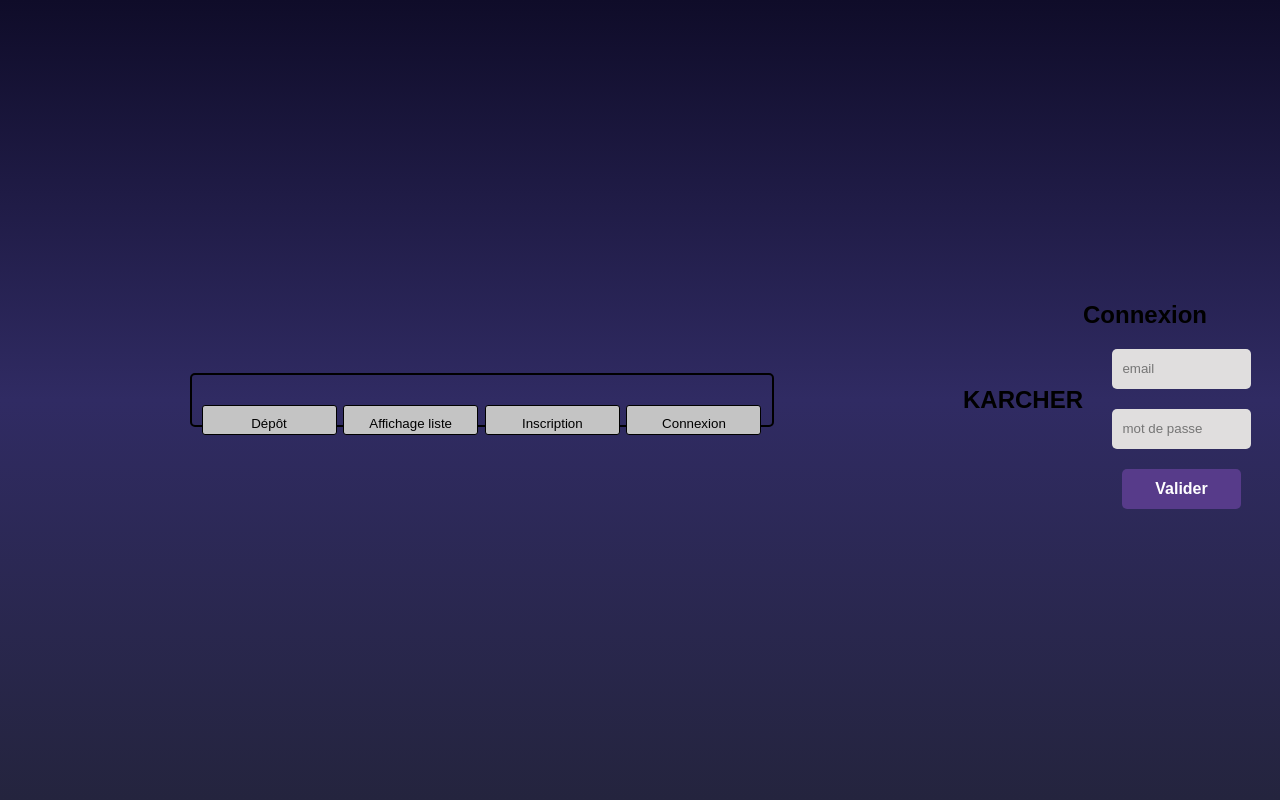
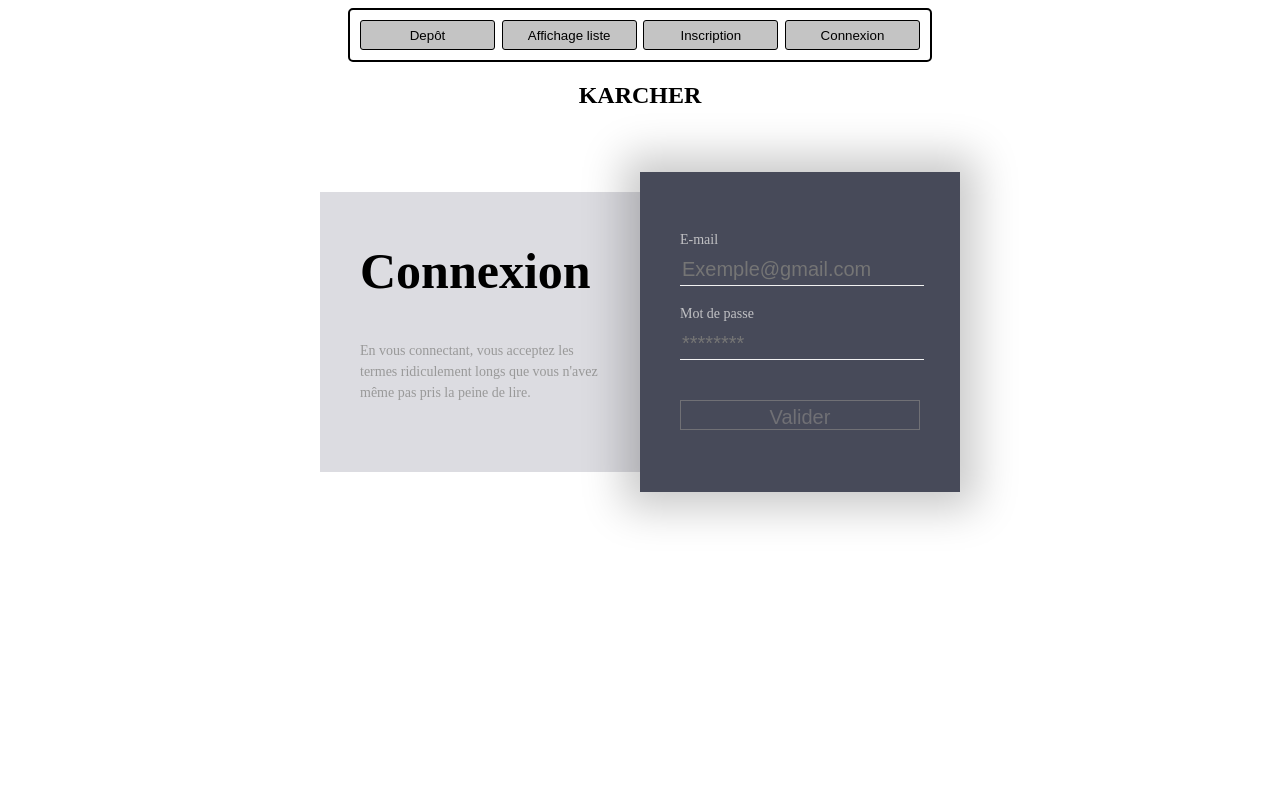
Before and after one commit to rouslan06/Karcher, a PHP site: page /karcher/Page/connexion/connexion.php in a window 1280 px wide. Run offline with PHP 8.4, Linux system fonts and the light colour scheme.

Commit message:
CSS Login & Register, Menu de navigation retravailler pour le PHP

```diff
--- a/Component/menu.php
+++ b/Component/menu/menu.php
@@ -5,30 +5,26 @@
     <head>
         <title>KARCHER</title>
         <meta charset="utf-8">
-        <link rel="stylesheet" type="text/css" href="Component/menu.css" />
+        <link rel="stylesheet" type="text/css" href="./menu.css" />
         <meta name="viewport" content="width=device-width, initial-scale=1">
     </head>
 
     <body>
 
-        <?php
-            function menu() {
-        ?>
-
         <div id='menu'>
-            <form id='depot' method='post'>
+            <form id='depot' method='post' action="../../../Karcher/index.php">
                 <input class='boutonMenu' type='submit' value='Depôt' />
             </form>
 
-            <form id='affichageList' action='./Page/affichageListe/affichageListe.php' method='post'>
+            <form id='affichageList' action='../../../Karcher/Page/affichageListe/affichageListe.php ' method='post'>
                 <input class='boutonMenu' type='submit' value='Affichage liste' />
             </form>
 
-            <form id='inscription' action='./Page/inscription/inscription.php' method='post'>
+            <form id='inscription' action='../../../Karcher/Page/inscription/inscription.php' method='post'>
                 <input class='boutonMenu' type='submit' value='Inscription' />
             </form>
 
-            <form id='connexion' action='./Page/connexion/connexion.php' method='post'>
+            <form id='connexion' action='../../../Karcher/Page/connexion/connexion.php' method='post'>
                 <input class='boutonMenu' type='submit' value='Connexion' />
             </form>
         </div>
@@ -37,9 +33,5 @@
             KARCHER
         </h2>
 
-        <?php
-            }
-        ?>
-
     </body>
 </html>
--- a/Component/menu2.php
+++ /dev/null
@@ -1,45 +0,0 @@
-<!doctype html>
-
-<html>
-
-    <head>
-        <title>KARCHER</title>
-        <meta charset="utf-8">
-        <link rel="stylesheet" type="text/css" href="Component/menu.css" />
-        <meta name="viewport" content="width=device-width, initial-scale=1">
-    </head>
-
-    <body>
-
-        <?php
-            function menu2() {
-        ?>
-
-        <div id='menu'>
-            <form id='depot' action='../../index.php' method='post'>
-                <input class='boutonMenu' type='submit' value='Dépôt' />
-            </form>
-
-            <form id='affichageListe' action='../affichageListe/affichageListe.php' method='post'>
-                <input class='boutonMenu' type='submit' value='Affichage liste' />
-            </form>
-
-            <form id='Inscription' action='../inscription/inscription.php' method='post'>
-                <input class='boutonMenu' type='submit' value='Inscription' />
-            </form>
-
-            <form id='Connexion' action='../connexion/connexion.php' method='post'>
-                <input class='boutonMenu' type='submit' value='Connexion' />
-            </form>
-        </div>
-
-        <h2 id='titrePrincipale2' style='text-align:center;'>
-            KARCHER
-        </h2>
-
-        <?php
-            }
-        ?>
-
-    </body>
-</html>
--- a/Page/connexion/Connexion.css
+++ b/Page/connexion/Connexion.css
@@ -28,93 +28,119 @@
 
   /* CSS LOGIN AND REGISTER */
 
-body{
-	margin: 0;
-	padding: 0;
+::selection {
+  background: #2d2f36;
+}
+::-webkit-selection {
+  background: #2d2f36;
+}
+::-moz-selection {
+  background: #2d2f36;
+}
+@media (max-width: 767px) {
+  .page {
+    height: auto;
+    margin-bottom: 20px;
+    padding-bottom: 20px;
+  }
+}
+.container {
   display: flex;
-	justify-content: center;
-	align-items: center;
-	min-height: 100vh;
-	font-family: 'Jost', sans-serif;
-	background: linear-gradient(to bottom, #0f0c29, #302b63, #24243e);
+  height: 320px;
+  margin: 5% auto;
+  width: 640px;
 }
-.main{
-	width: 350px;
-	height: 500px;
-	background: red;
-	overflow: hidden;
-	background: url("https://doc-08-2c-docs.googleusercontent.com/docs/securesc/68c90smiglihng9534mvqmq1946dmis5/fo0picsp1nhiucmc0l25s29respgpr4j/1631524275000/03522360960922298374/03522360960922298374/1Sx0jhdpEpnNIydS4rnN4kHSJtU1EyWka?e=view&authuser=0&nonce=gcrocepgbb17m&user=03522360960922298374&hash=tfhgbs86ka6divo3llbvp93mg4csvb38") no-repeat center/ cover;
-	border-radius: 10px;
-	box-shadow: 5px 20px 50px #000;
+@media (max-width: 767px) {
+  .container {
+    flex-direction: column;
+    height: 630px;
+    width: 320px;
   }
-#chk{
-	display: none;
 }
-.signup{
+.left {
+  background: #dcdce1;
+  height: calc(100% - 40px);
+  top: 20px;
   position: relative;
-	width:100%;
+  width: 50%;
+}
+@media (max-width: 767px) {
+  .left {
     height: 100%;
+    left: 20px;
+    width: calc(100% - 40px);
+    max-height: 270px;
   }
-label{
-	color: #fff;
-	font-size: 2.3em;
-	justify-content: center;
-	display: flex;
-	margin: 60px;
-	font-weight: bold;
-	cursor: pointer;
-	transition: .5s ease-in-out;
 }
-input{
-	width: 60%;
-	height: 20px;
-	background: #e0dede;
-	justify-content: center;
-	display: flex;
-	margin: 20px auto;
-	padding: 10px;
-	border: none;
-	outline: none;
-	border-radius: 5px;
+.login {
+  font-size: 50px;
+  font-weight: 900;
+  margin: 50px 40px 40px;
 }
-button{
-	width: 60%;
-	height: 40px;
-	margin: 10px auto;
-	justify-content: center;
+.eula {
+  color: #999;
+  font-size: 14px;
+  line-height: 1.5;
+  margin: 40px;
+}
+.right {
+  background: #474a59;
+  box-shadow: 0px 0px 40px 16px rgba(0, 0, 0, 0.22);
+  color: #f1f1f2;
+  position: relative;
+  width: 50%;
+}
+@media (max-width: 767px) {
+  .right {
+    flex-shrink: 0;
+    height: 100%;
+    width: 100%;
+    max-height: 350px;
+  }
+}
+.form {
+  margin: 40px;
+  position: absolute;
+}
+label {
+  color: #c2c2c5;
   display: block;
-	color: #fff;
-	background: #573b8a;
-	font-size: 1em;
-	font-weight: bold;
+  font-size: 14px;
+  height: 16px;
   margin-top: 20px;
-	outline: none;
-	border: none;
-	border-radius: 5px;
-	transition: .2s ease-in;
-	cursor: pointer;
+  margin-bottom: 5px;
 }
-button:hover{
-	background: #6d44b8;
+.input-login {
+  background: transparent;
+  border: 0;
+  border-bottom: 1px solid;
+  color: #f2f2f2;
+  font-size: 20px;
+  height: 30px;
+  line-height: 30px;
+  outline: none !important;
+  width: 100%;
 }
-.login{
-	height: 460px;
-	background: #eee;
-	border-radius: 60% / 10%;
-	transform: translateY(-180px);
-	transition: .8s ease-in-out;
+input::-moz-focus-inner {
+  border: 0;
 }
-.login label{
-	color: #573b8a;
-	transform: scale(.6);
+#btn-submit {
+  color: #707075;
+  margin-top: 40px;
+  transition: color 300ms;
+  background: transparent;
+  border: 0;
+  border: 1px solid;
+  font-size: 20px;
+  height: 30px;
+  line-height: 30px;
+  outline: none !important;
+  width: 100%;
 }
-
-#chk:checked ~ .login{
-	transform: translateY(-500px);
+#btn-submit:focus {
+  color: #f2f2f2;
+  border: 1px solid white;
 }
-#chk:checked ~ .login label{
-	transform: scale(1);
+#btn-submit:active {
+  color: #d0d0d2;
 }
-#chk:checked ~ .signup label{
-	transform: scale(.6);
-}
--- a/Page/connexion/connexion.php
+++ b/Page/connexion/connexion.php
@@ -2,28 +2,31 @@
 
 </html>
 
-<?php
-    require __DIR__."/../../Component/menu2.php";
-?>
-
 <head>
-    <title>KARCHER</title>
+    <title>Connectez-vous !</title>
     <meta charset="utf-8">
-    <link rel="stylesheet" type="text/css" href="./connexion.css" />
+    <link rel="stylesheet" type="text/css" href="connexion.css" />
     <meta name="viewport" content="width=device-width, initial-scale=1">
 </head>
 
 <body>
-    <?php menu2(); ?>
-    <section>
-        <h2>Connexion</h2>
-        <!--  -->
-            <form action="sessions.php" method="POST">
-                <input type="email" name="email" placeholder="email" required />
-                <input type="password" name="password" placeholder="mot de passe" required />
-                <button name="sub" >Valider</button>
-            </form>
-    </section>
-</body>
+    <?php include __DIR__ . "../../../Component/menu/menu.php"?>
+  <div class="container">
+    <div class="left">
+      <div class="login">Connexion</div>
+      <div class="eula">En vous connectant, vous acceptez les termes ridiculement longs que vous n'avez même pas pris la peine de lire.</div>
+    </div>
+    <div class="right">
+      <div class="form">
+      <form action="sessions.php" method="POST">
+        <label for="email">E-mail</label>
+        <input type="email" id="email" class="input-login" name="email" placeholder="Exemple@gmail.com" required />
+        <label for="password">Mot de passe</label>
+        <input type="password" id="password" class="input-login" name="password" placeholder="********" required />
+        <button name="sub" type="submit" id="btn-submit" value="Submit" >Valider</button>
+        </form>
+      </div>
+    </div>
+  </div>
 <!--  -->
 </html>
--- a/Page/connexion/sessions.php
+++ b/Page/connexion/sessions.php
@@ -20,7 +20,6 @@
     die('query Failed' . mysqli_error($con));
   }
 
-  var_dump(password_verify($password, $user_password));
   while ($row = mysqli_fetch_array($users)) {
     var_dump($row);
     $user_id = $row['id'];
```
Also changed, not shown: Page/Inscription/Inscription.css (+119 -0 lines), Page/Inscription/inscription.php (+28 -22 lines), Page/affichageDetails/affichageDetails.php (+1 -9 lines), Page/affichageListe/affichageListe.php (+3 -6 lines), index.php (+1 -7 lines), Component/menu/menu.css (added). Lines whose indentation alone changed are shown as unchanged.
